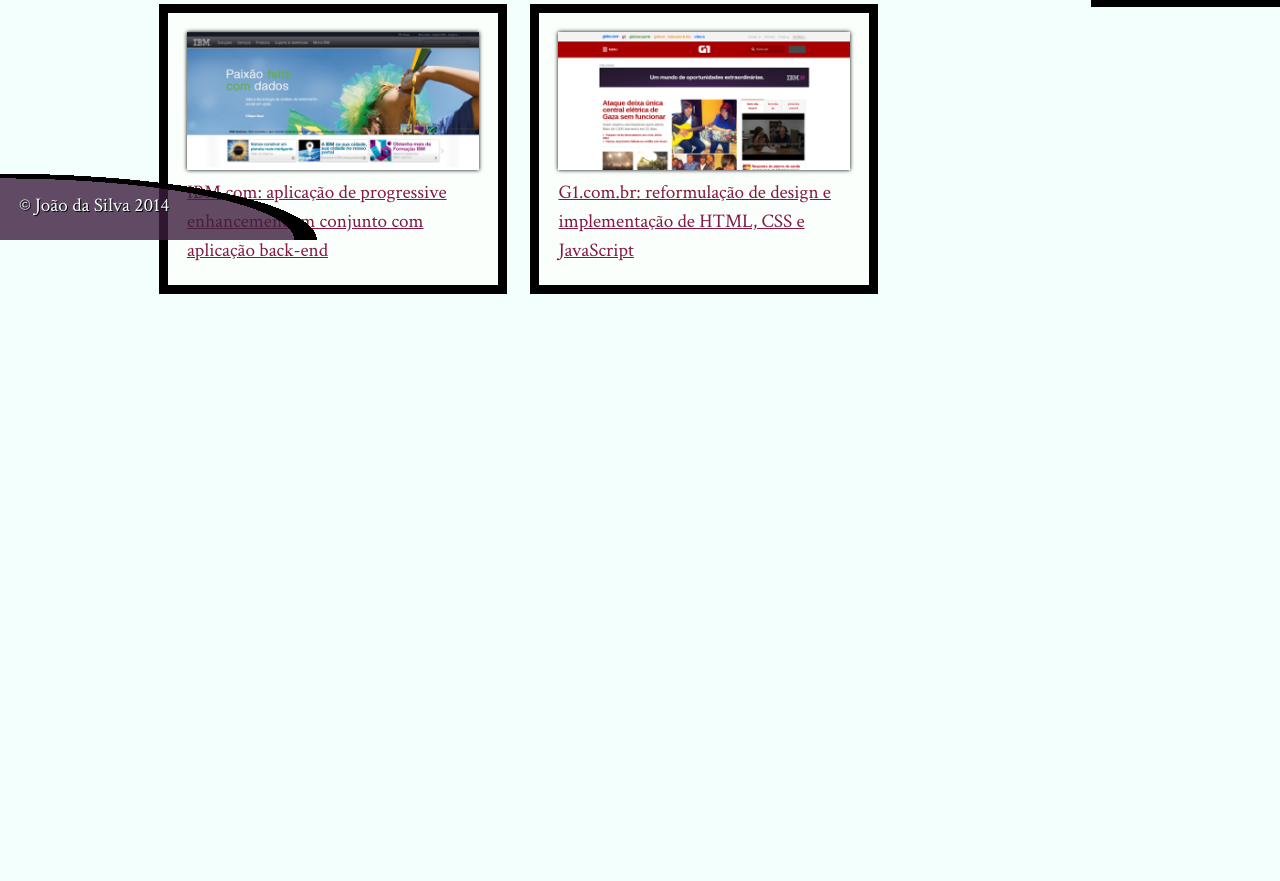
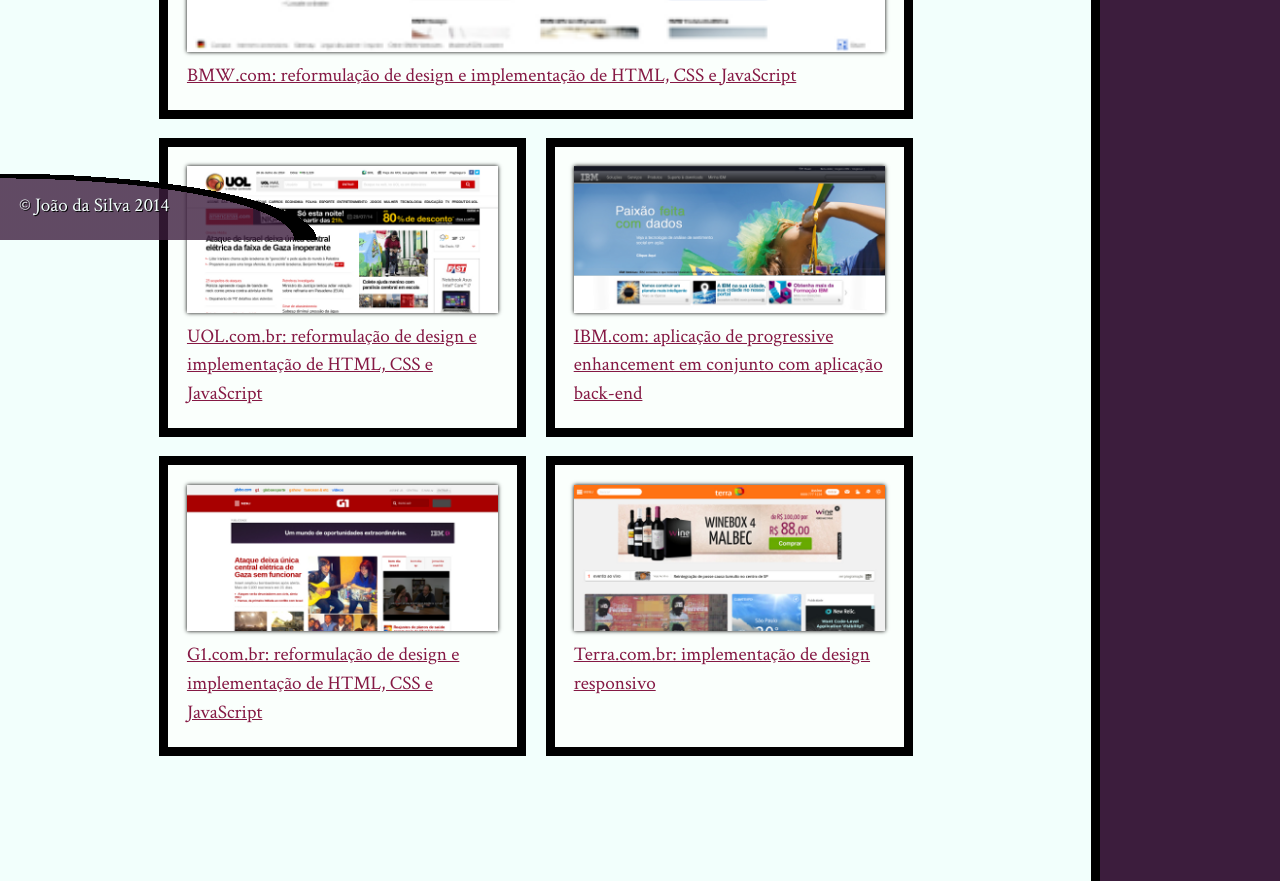
Before and after one commit to IzzyDomin/Estudo, a plain HTML site: page portifolio1.html in a window 1280 px wide. Shown: the part 560-1441 px from the top of the page. Before the commit the page ends 979 px from the top, so only its background shows below. Drawn offline with Linux system fonts and the light colour scheme.

Commit message:
ultima aula css avançado

```diff
--- a/css/inicio.css
+++ b/css/inicio.css
@@ -1,3 +1,6 @@
+body{
+    display: block;
+}
 .foto-home {
     height: 200px;
     border-radius: 50%;
@@ -77,12 +80,23 @@
     color: #FFF;
 }
 .trabalhos ul {
-    overflow: hidden;
-    border: .5em solid black;
+    display: -webkit-flex;
+    display: flex;
 }
 .trabalhos li {
-    float: left;
-    width: 33.333%;
+    -webkit-flex: auto;
+    flex:auto;
+    border:.5em solid #000;
+}
+.trabalhos li:first-child {
+    order: 2;
+    transform: scale(1.2);
+}
+.trabalhos li:nth-child(2) {
+    order: 1;
+}
+.trabalhos li:nth-child(3) {
+    order: 3;
 }
 .trabalhos img {
     width: 100%;
@@ -139,6 +153,7 @@ body {
             perspective: 6px;
     -webkit-perspective-origin: 50% 160px;
             perspective-origin: 50% 160px;
+
 }
 .palavras-home {
     -webkit-transform-style: preserve-3d;
--- a/css/portfolio1.css
+++ b/css/portfolio1.css
@@ -1,8 +1,11 @@
+.portfolio {
+    display: flex;
+    flex-wrap: wrap;
+}
 .portfolio li {
-    display: inline-block;
     border: .5em solid black;
     background-color: #FAFFFC;
-    width: 45%;
+    flex: 1 1 45%;
     box-sizing: border-box;
     padding: 1em;
     margin-right: 1em;
@@ -13,3 +16,7 @@
     width: 100%;
     box-shadow: 0 0 4px #000;
 }
+
+.portfolio li:first-child {
+    flex-basis: 100%;
+}
--- a/css/style.css
+++ b/css/style.css
@@ -3,6 +3,8 @@ body {
     background-color: #F2FFFC;
     font-size: 120%;
     line-height: 1.5;
+    display: flex;
+    flex-wrap: wrap;
 }
 
 h1,
@@ -128,26 +130,23 @@ em {
 }
 
 main {
-    width: calc(100% - 0.9 * 210px);
-    float: left;
+   flex-grow: 1;
     padding-bottom: 4em;
 }
 
 .minha-foto,
 .navegacao-site {
     border-left: .5em solid black;
-    border-bottom: .5em solid black;
     box-sizing: border-box;
 }
 
 .navegacao-site {
     width: calc(0.9 * 210px);
-    float: right;
-    position: relative;
-    top: 210px;
+    padding-top: calc(210px + 1em);
 }
 
 .minha-foto {
+    border-bottom: .5em solid black;
     position: absolute;
     top: 0;
     right: 0;
--- a/portifolio1.html
+++ b/portifolio1.html
@@ -53,6 +53,14 @@
 					    </figure>
 						</a>
 					</li>
+					<li>
+    					<a href="http://terra.com.br">
+        				<figure>
+            			<img src="img/terra.png" alt="Foto do site Terra">
+           			 <figcaption>Terra.com.br: implementação de design 	responsivo</figcaption>
+        				</figure>
+   						 </a>
+					</li>
         </ol>
 			</div>
 		</main>
```
